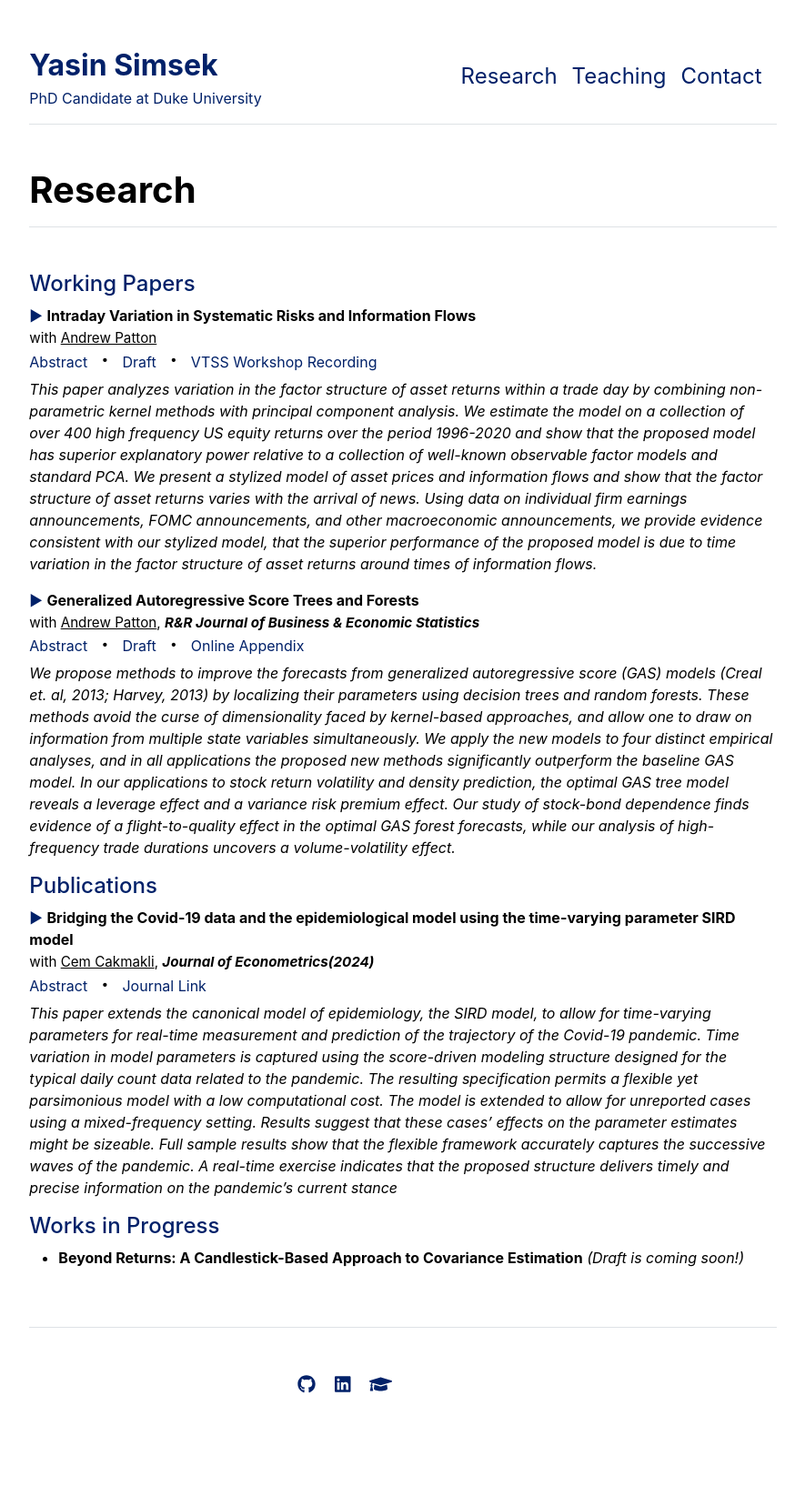
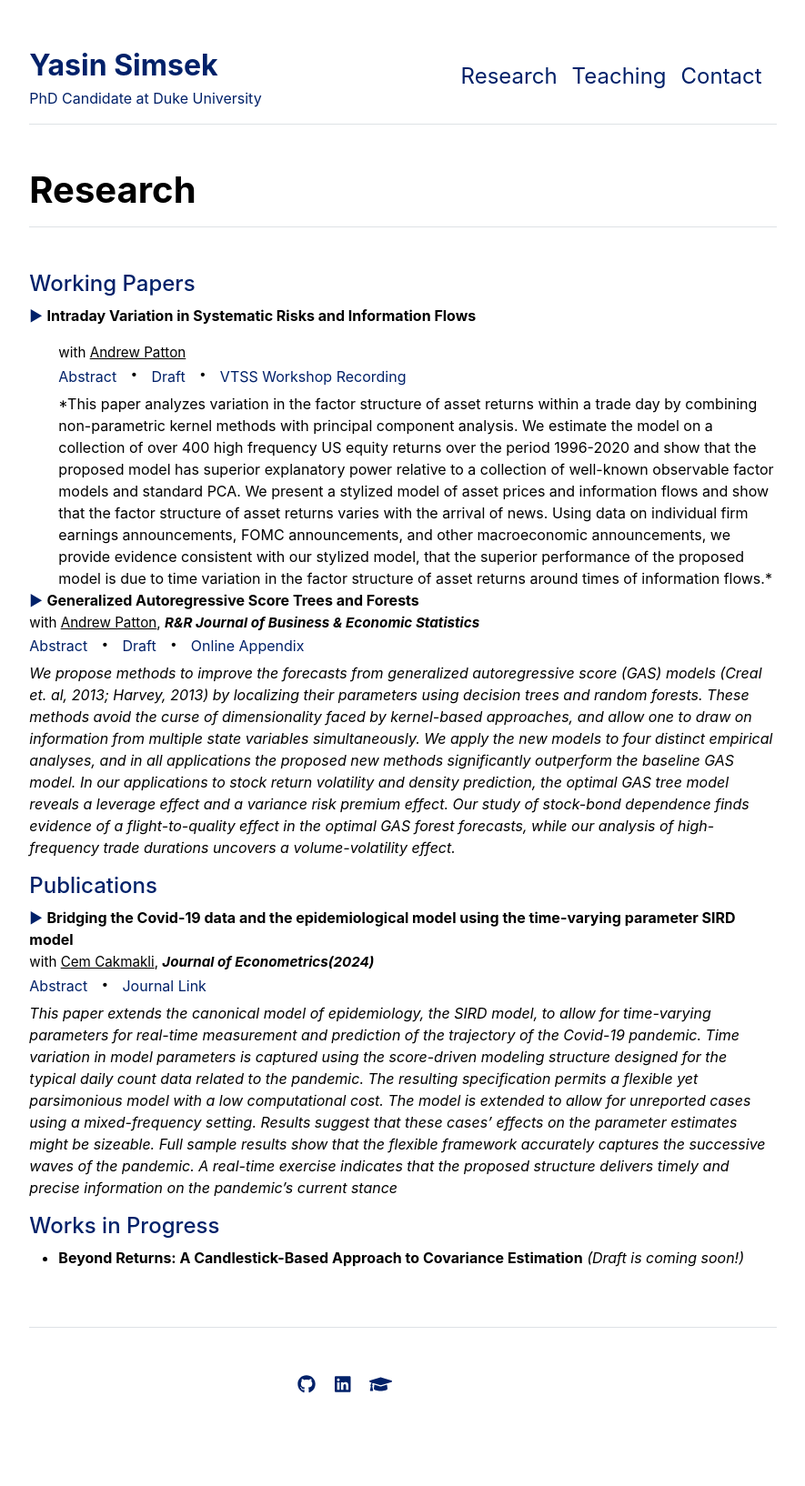
Before and after one commit to yasin-simsek/yasin-simsek.github.io, a Jekyll site: the page built from research.md, in a window 1280 px wide. Shown: the whole page at 91% size, without its empty margins (197-1082 px from the left). Built offline with Jekyll 4.4.1, drawn with Linux system fonts in a browser that asks for light colours.

Commit message:
margin set

```diff
--- a/research.md
+++ b/research.md
@@ -62,14 +62,16 @@ title: "Research"
 #### <span style="color: #012169;">Working Papers</span>
 <span style="color: #012169;">&#9654;</span> **Intraday Variation in Systematic Risks and Information Flows**
 <br>
-<span style="font-size: 0.95em;">with <a href="https://public.econ.duke.edu/~ap172/" style="font-size: inherit; text-decoration: underline; color: black;">Andrew Patton</a></span>
-<br>
-<span class="abstract-toggle" onclick="toggleAbstract(this)">Abstract</span>
-<span class="middot">&middot;</span>
-<a href="https://papers.ssrn.com/sol3/papers.cfm?abstract_id=5006587" class="no-underline">Draft</a>
-<span class="middot">&middot;</span>
-<a href="https://www.youtube.com/watch?v=xzrGnCQXz_k" class="no-underline">VTSS Workshop Recording</a>
-<span class="abstract-content"> *This paper analyzes variation in the factor structure of asset returns within a trade day by combining non-parametric kernel methods with principal component analysis. We estimate the model on a collection of over 400 high frequency US equity returns over the period 1996-2020 and show that the proposed model has superior explanatory power relative to a collection of well-known observable factor models and standard PCA. We present a stylized model of asset prices and information flows and show that the factor structure of asset returns varies with the arrival of news. Using data on individual firm earnings announcements, FOMC announcements, and other macroeconomic announcements, we provide evidence consistent with our stylized model, that the superior performance of the proposed model is due to time variation in the factor structure of asset returns around times of information flows.*</span>
+<div style="margin-left: 2em;">
+    <span style="font-size: 0.95em;">with <a href="https://public.econ.duke.edu/~ap172/" style="font-size: inherit; text-decoration: underline; color: black;">Andrew Patton</a></span>
+    <br>
+    <span class="abstract-toggle" onclick="toggleAbstract(this)">Abstract</span>
+    <span class="middot">&middot;</span>
+    <a href="https://papers.ssrn.com/sol3/papers.cfm?abstract_id=5006587" class="no-underline">Draft</a>
+    <span class="middot">&middot;</span>
+    <a href="https://www.youtube.com/watch?v=xzrGnCQXz_k" class="no-underline">VTSS Workshop Recording</a>
+    <span class="abstract-content"> *This paper analyzes variation in the factor structure of asset returns within a trade day by combining non-parametric kernel methods with principal component analysis. We estimate the model on a collection of over 400 high frequency US equity returns over the period 1996-2020 and show that the proposed model has superior explanatory power relative to a collection of well-known observable factor models and standard PCA. We present a stylized model of asset prices and information flows and show that the factor structure of asset returns varies with the arrival of news. Using data on individual firm earnings announcements, FOMC announcements, and other macroeconomic announcements, we provide evidence consistent with our stylized model, that the superior performance of the proposed model is due to time variation in the factor structure of asset returns around times of information flows.*</span>
+</div>
 
 <span style="color: #012169;">&#9654;</span> **Generalized Autoregressive Score Trees and Forests**
 <br> <span style="font-size: 0.95em;">with <a href="https://public.econ.duke.edu/~ap172/" style="font-size: inherit; text-decoration: underline; color: black;">Andrew Patton</a>, ***R&R Journal of Business & Economic Statistics***</span> <br>
```
